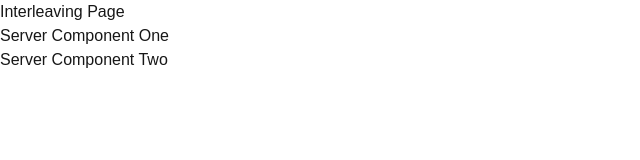
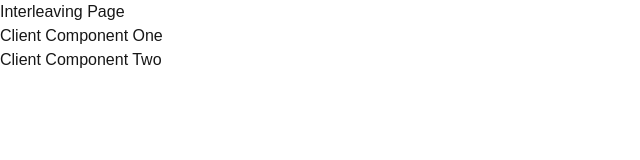
Before and after one commit to Shinia-Gupta/NextJS_RenderingDemo, a Next.js app: page /interleaving in a window 1280 px wide. Shown: the top 160 px of the page, without its empty margins (0-640 px from the left). Built offline with nearby package versions, Linux system fonts and the light colour scheme.

Commit message:
interleaving components - 2. Client within a client component

```diff
--- a/src/app/interleaving/page.tsx
+++ b/src/app/interleaving/page.tsx
@@ -1,10 +1,12 @@
+import ClientComponentOne from "@/src/components/client-component-one";
 import { ServerComponentOne } from "@/src/components/server-component-one";
 
 export default function InterleavingPage() {
   return (
     <div>
       <h1>Interleaving Page</h1>
-      <ServerComponentOne />
+      {/* <ServerComponentOne /> */}
+      <ClientComponentOne />
     </div>
   );
 }
--- /dev/null
+++ b/src/components/client-component-one.tsx
@@ -0,0 +1,16 @@
+"use client"
+
+import React from "react";
+import ClientComponentTwo from "./client-component-two";
+
+export default function ClientComponentOne() {
+    const [name, setName] = React.useState("Client Component One");
+    return (
+        <>
+            <div>
+                Client Component One
+            </div>
+            <ClientComponentTwo />
+        </>
+    );
+}
--- /dev/null
+++ b/src/components/client-component-two.tsx
@@ -0,0 +1,12 @@
+"use client"
+
+import React from "react";
+
+export default function ClientComponentTwo() {
+  const [name, setName] = React.useState("Client Component Two");
+  return (
+    <div>
+      Client Component Two
+    </div>
+  );
+}
```
